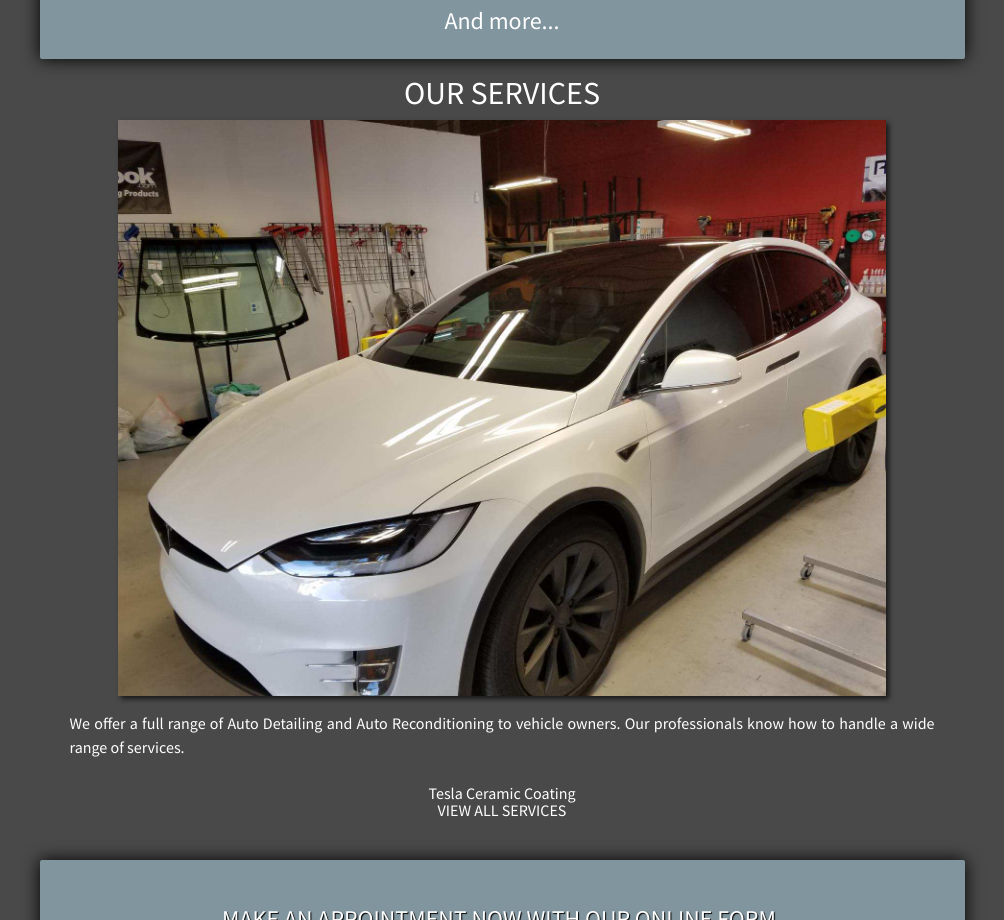
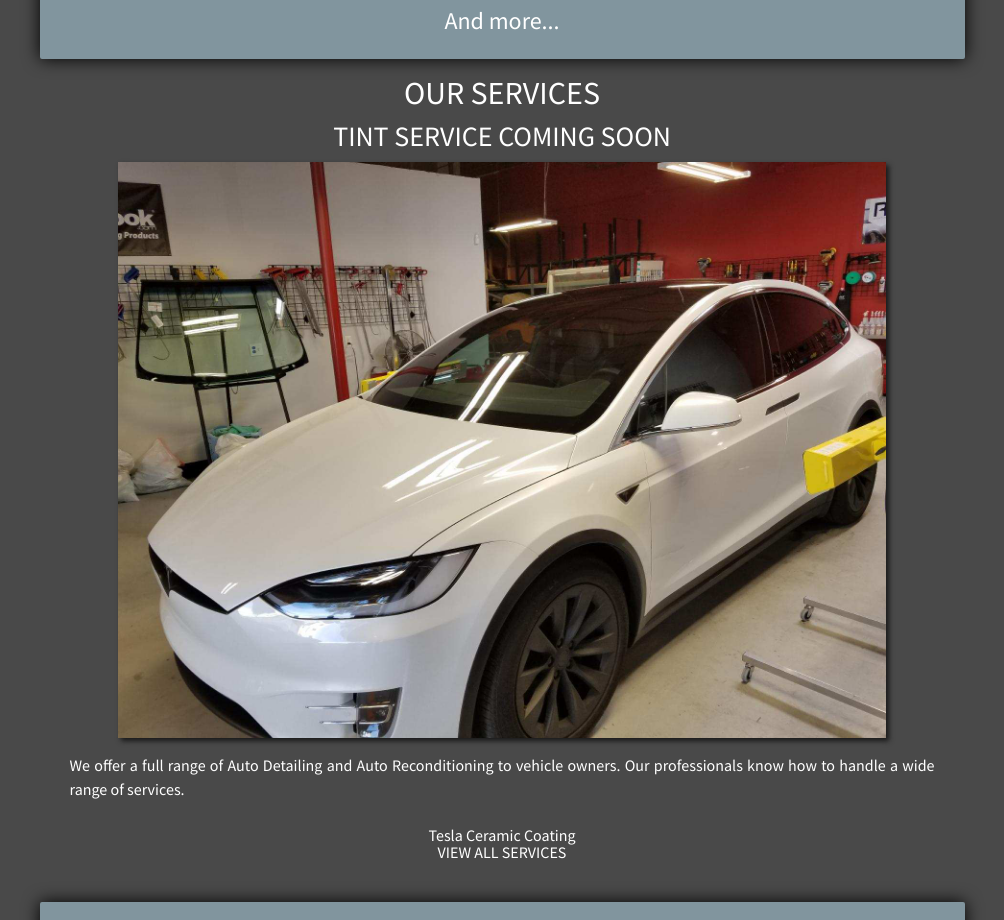
Before and after one commit to mlnemenzo/the-works, a React (Create React App) app: page / in a window 1280 px wide. Shown: the part 1220-2140 px from the top of the page, without its empty margins (138-1142 px from the left). Built offline with nearby package versions, Linux system fonts and the light colour scheme.

Commit message:
tint service banner added

```diff
--- a/src/components/landing-page.js
+++ b/src/components/landing-page.js
@@ -57,6 +57,7 @@ class LandingPage extends Component {
                 </div>
                 <div className= "services-landing col-10 offset-1 text-center">
                     <h2 className= "col-12 text-center">OUR SERVICES</h2>
+                    <h3 className="tint-service">TINT SERVICE COMING SOON</h3>
                     <div className ="secondImage">
                         <img className = "landingImage2" src = {tesla} alt = "img not available"/>
                         <div className="carousel-caption">Tesla Ceramic Coating</div>
--- a/src/components/services.js
+++ b/src/components/services.js
@@ -11,6 +11,7 @@ class Services extends Component {
         return (
             <div className = "services-body">
                 <h1 className="services-header col-12" id = "service-header">Our Services</h1>
+                <h3 className="tintService">TINT SERVICE COMING SOON!</h3>
                 <div className="service-list">
                     <div className="service-info-body col-12 col-sm-6 col-md-6 col-lg-3">
                         <div className="service-level text-center">Bronze Detail</div>
```
